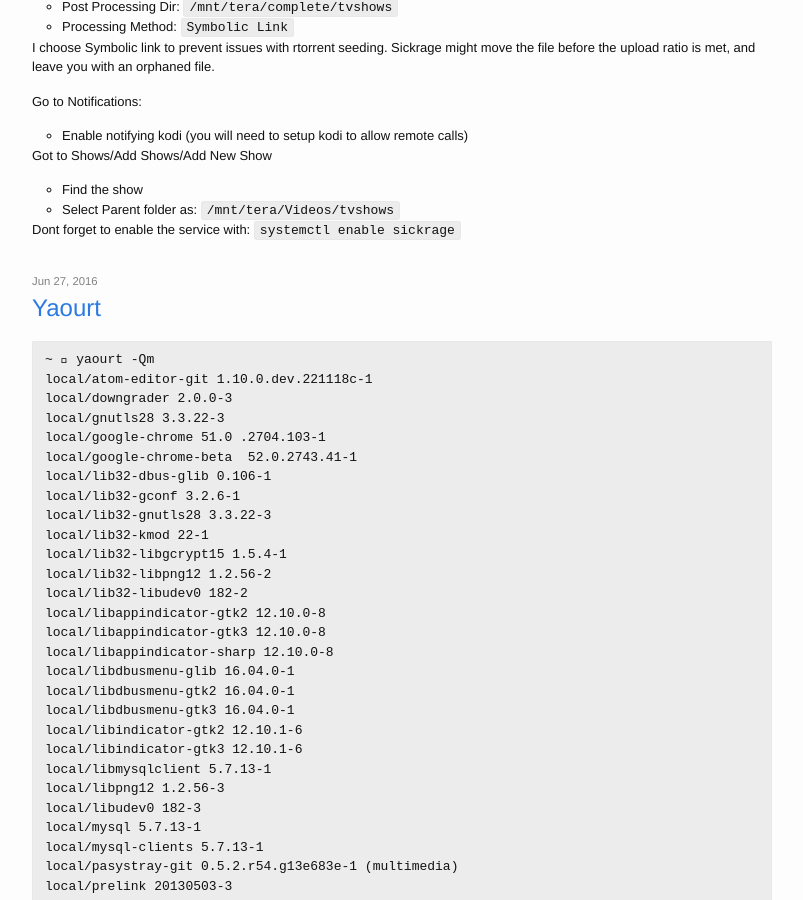
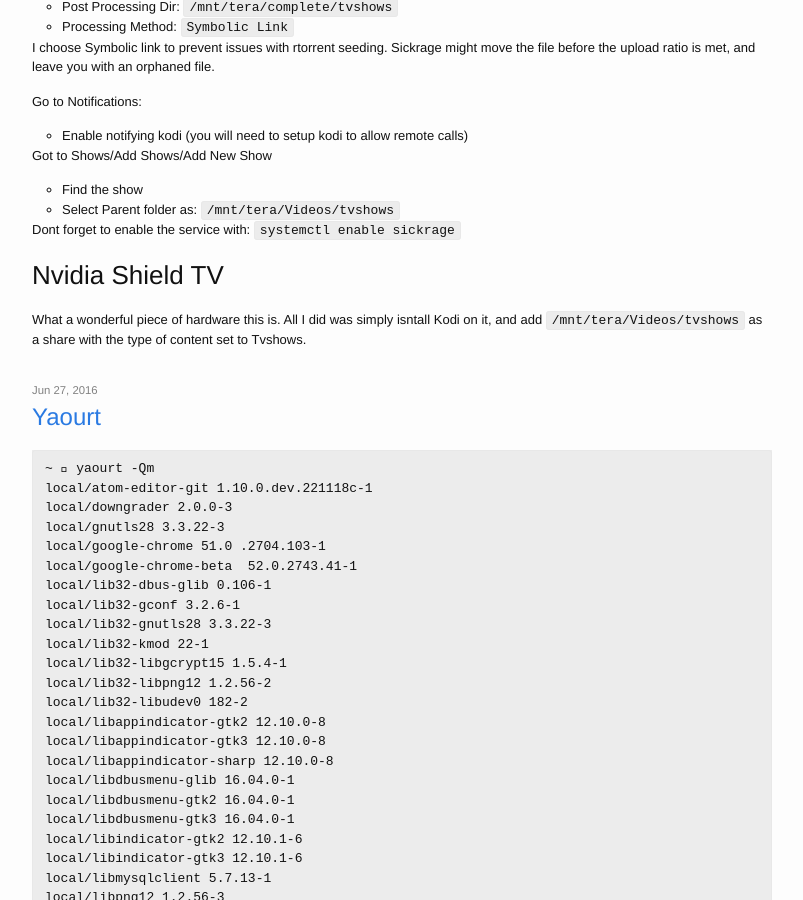
Before and after one commit to markitoxs/markitoxs.github.com, a Jekyll site: the page built from index.html, in a window 1280 px wide and 900 px high, scrolled down 4172 px. Shown: the whole window, without its empty margins (238-1041 px from the left). Built offline with Jekyll 4.4.1, drawn with Linux system fonts in a browser that asks for light colours.

Commit message:
edit psot

```diff
--- a/_posts/2016-07-16-servers.markdown
+++ b/_posts/2016-07-16-servers.markdown
@@ -230,4 +230,9 @@
  - Find the show
  - Select Parent folder as: `/mnt/tera/Videos/tvshows`
 
- Dont forget to enable the service with: `systemctl enable sickrage`
+Dont forget to enable the service with: `systemctl enable sickrage`
+
+Nvidia Shield TV
+==========
+
+What a wonderful piece of hardware this is. All I did was simply isntall Kodi on it, and add `/mnt/tera/Videos/tvshows` as a share with the type of content set to Tvshows.
```
